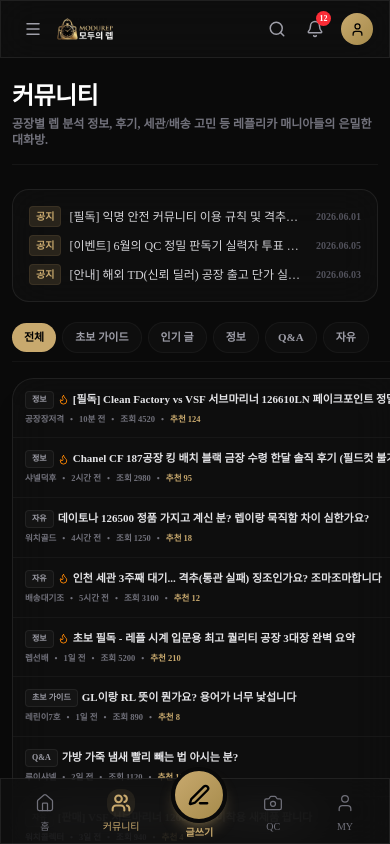
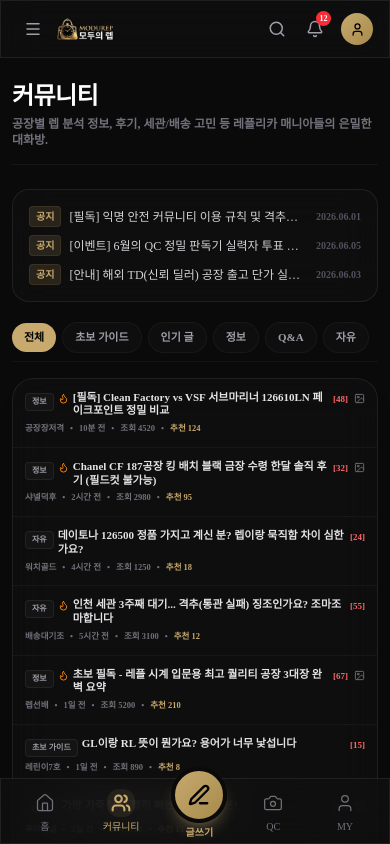
Before and after one commit to MODU-REP/MODU-REP-TEST, a Next.js app: page /community in a window 390 px wide. Shown: the top 844 px of the page. Built offline with nearby package versions, Linux system fonts and the light colour scheme.

Commit message:
Optimize mobile community page: hide inline write button and wrap post titles to multiple lines

```diff
--- a/src/app/community/page.tsx
+++ b/src/app/community/page.tsx
@@ -149,24 +149,24 @@ export default function CommunityPage() {
               <div className="block sm:hidden divide-y divide-white/[0.04] text-[11px] font-bold">
                 {paginatedPosts.map((post) => (
                   <div key={post.id} className="px-3 py-3 hover:bg-white/[0.02] transition-colors group">
-                    <div className="flex items-center gap-1 min-w-0 w-full mb-1">
-                      <span className={`text-[8px] font-black px-1.5 py-0.5 rounded border border-white/[0.03] shrink-0 ${categoryColors[post.category] || "bg-zinc-800 text-zinc-300"}`}>
+                    <div className="flex items-start gap-1 min-w-0 w-full mb-1">
+                      <span className={`text-[8px] font-black px-1.5 py-0.5 rounded border border-white/[0.03] shrink-0 mt-0.5 ${categoryColors[post.category] || "bg-zinc-800 text-zinc-300"}`}>
                         {post.category}
                       </span>
-                      {post.hot && <Flame size={11} className="text-orange-400 shrink-0" />}
+                      {post.hot && <Flame size={11} className="text-orange-400 shrink-0 mt-0.5" />}
                       <Link
                         href={`/community/${post.id}`}
-                        className="text-zinc-200 hover:text-gold font-semibold transition-colors truncate min-w-0 flex-1 text-[11px] leading-tight"
+                        className="text-zinc-200 hover:text-gold font-semibold transition-colors whitespace-normal break-words min-w-0 flex-1 text-[11px] leading-tight"
                       >
                         {post.title}
                       </Link>
                       {post.comments > 0 && (
-                        <span className="text-[9px] text-red-400 font-black shrink-0">
+                        <span className="text-[9px] text-red-400 font-black shrink-0 mt-0.5">
                           [{post.comments}]
                         </span>
                       )}
                       {post.hasImage && (
-                        <ImageIcon size={11} className="text-zinc-500 shrink-0 ml-0.5" />
+                        <ImageIcon size={11} className="text-zinc-500 shrink-0 ml-0.5 mt-0.5" />
                       )}
                     </div>
                     {/* Mobile Info row */}
@@ -258,7 +258,7 @@ export default function CommunityPage() {
             </div>
 
             {/* Board Controls */}
-            <div className="flex items-center justify-end mt-4">
+            <div className="hidden sm:flex items-center justify-end mt-4">
               <Link
                 href="/community/write"
                 className="inline-flex items-center gap-1.5 px-5 py-2.5 bg-gold text-black text-[11px] font-black rounded-lg hover:bg-gold-light hover:shadow-md hover:shadow-gold/20 transition-all"
```
